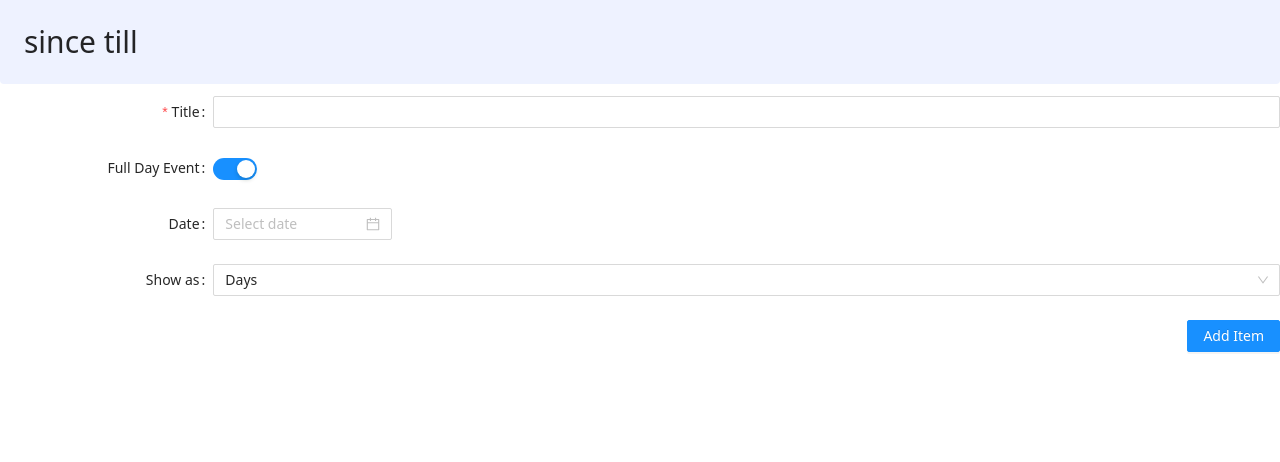
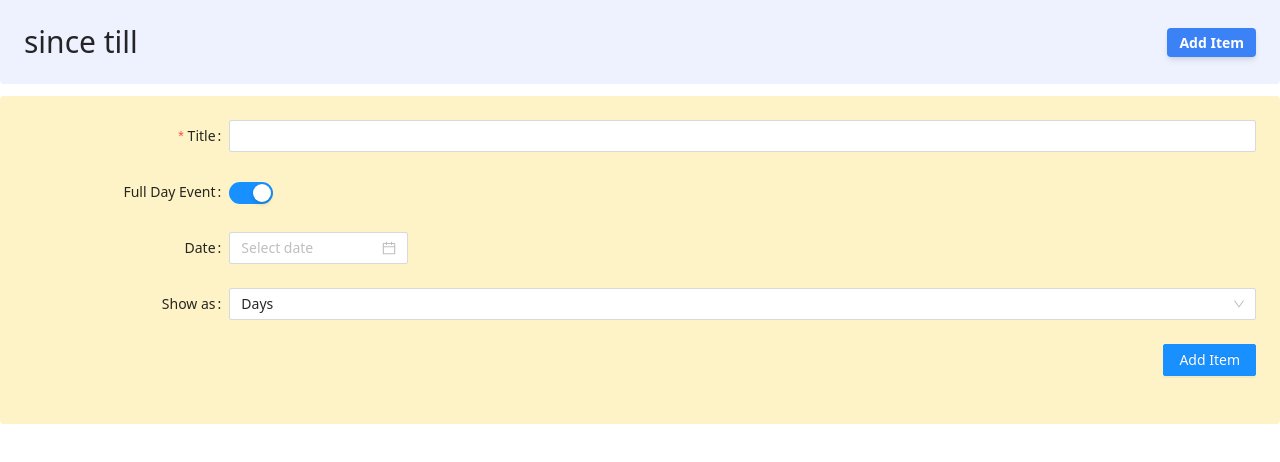
Before and after one commit to betawxy/sincetill, a Next.js app in the folder web/: page /item/add in a window 1280 px wide. Shown: the top 462 px of the page. Built offline with nearby package versions, Linux system fonts and the light colour scheme.

Commit message:
add item page

```diff
--- a/web/components/NewItemForm.tsx
+++ b/web/components/NewItemForm.tsx
@@ -14,12 +14,11 @@ import {
 
 import moment from "moment";
 import { genUniqueId } from "../lib/utils";
+import { useRouter } from "next/router";
 
-export default function NewItemForm({
-  appendItemToState,
-}: {
-  appendItemToState?: (newItem: TItem) => void;
-}) {
+export default function NewItemForm() {
+  const router = useRouter();
+
   const [switchChecked, setSwitchChecked] = useState(true);
 
   const layout = {
@@ -61,8 +60,15 @@ export default function NewItemForm({
       backgroundImage: "",
     };
 
-    await itemsRef.doc(item.id).set(item);
-    !!appendItemToState && appendItemToState(item);
+    itemsRef
+      .doc(item.id)
+      .set(item)
+      .then(() => {
+        router.push("/");
+      })
+      .catch((e) => {
+        console.error(e);
+      });
   };
 
   const onFinishFailed = (errorInfo: any) => {
--- a/web/components/PageWrapper.tsx
+++ b/web/components/PageWrapper.tsx
@@ -1,17 +1,24 @@
 import Link from "next/link";
 import React from "react";
 
-export default function ({
+export default function PageWrapper({
   children,
 }: {
   children: JSX.Element | JSX.Element[];
 }) {
   return (
     <div className="container mx-auto">
-      <nav className="mb-3 bg-indigo-50 p-6 rounded-b">
-        <div className="inline-block">
-          <Link href="/">
-            <h1 className="text-3xl cursor-pointer">since till</h1>
+      <nav className="flex items-center mb-3 bg-indigo-50 p-6 rounded-b">
+        <div className="flex-grow">
+          <div className="inline-block">
+            <Link href="/">
+              <h1 className="text-3xl cursor-pointer">since till</h1>
+            </Link>
+          </div>
+        </div>
+        <div className="flex-none vertical-center">
+          <Link href="/item/add">
+            <div className="beta-btn-blue">Add Item</div>
           </Link>
         </div>
       </nav>
--- a/web/pages/index.tsx
+++ b/web/pages/index.tsx
@@ -5,7 +5,6 @@ import { TItem } from "../lib/types";
 import { itemsRef } from "../lib/firebase";
 
 import ItemCard from "../components/ItemCard";
-import NewItemForm from "../components/NewItemForm";
 import PageWrapper from "../components/PageWrapper";
 
 type Props = {
@@ -28,18 +27,11 @@ export default function Home(props: Props) {
     return () => clearInterval(interval);
   }, []);
 
-  const [items, setItems] = useState(props.items);
-  const appendItemToState = (newItem: TItem) => setItems([...items, newItem]);
-
   return (
     <PageWrapper>
-      <input type="button" className="beta-btn-blue" value="Add Item" />
-      <div className="bg-yellow-100 p-6 rounded">
-        <NewItemForm appendItemToState={appendItemToState} />
-      </div>
       <div className="text-lg mt-6 mb-3 font-bold">Items</div>
       <ul>
-        {items.map((item, key) => (
+        {props.items.map((item, key) => (
           <Link key={key} href={`/items/${item.id}`}>
             <li className="cursor-pointer mb-3 last:mb-0">
               <ItemCard item={item} />
--- a/web/pages/item/add.tsx
+++ b/web/pages/item/add.tsx
@@ -1,17 +1,13 @@
-import { useRouter } from "next/router";
 import React from "react";
-import ItemCard from "../../components/ItemCard";
 import PageWrapper from "../../components/PageWrapper";
-import { itemsRef } from "../../lib/firebase";
-import { TItem } from "../../lib/types";
-
-import { ObservableStatus, useFirestoreDocData } from "reactfire";
 import NewItemForm from "../../components/NewItemForm";
 
 export default function AddItemPage() {
   return (
     <PageWrapper>
-      <NewItemForm />
+      <div className="bg-yellow-100 p-6 rounded">
+        <NewItemForm />
+      </div>
     </PageWrapper>
   );
 }
```
